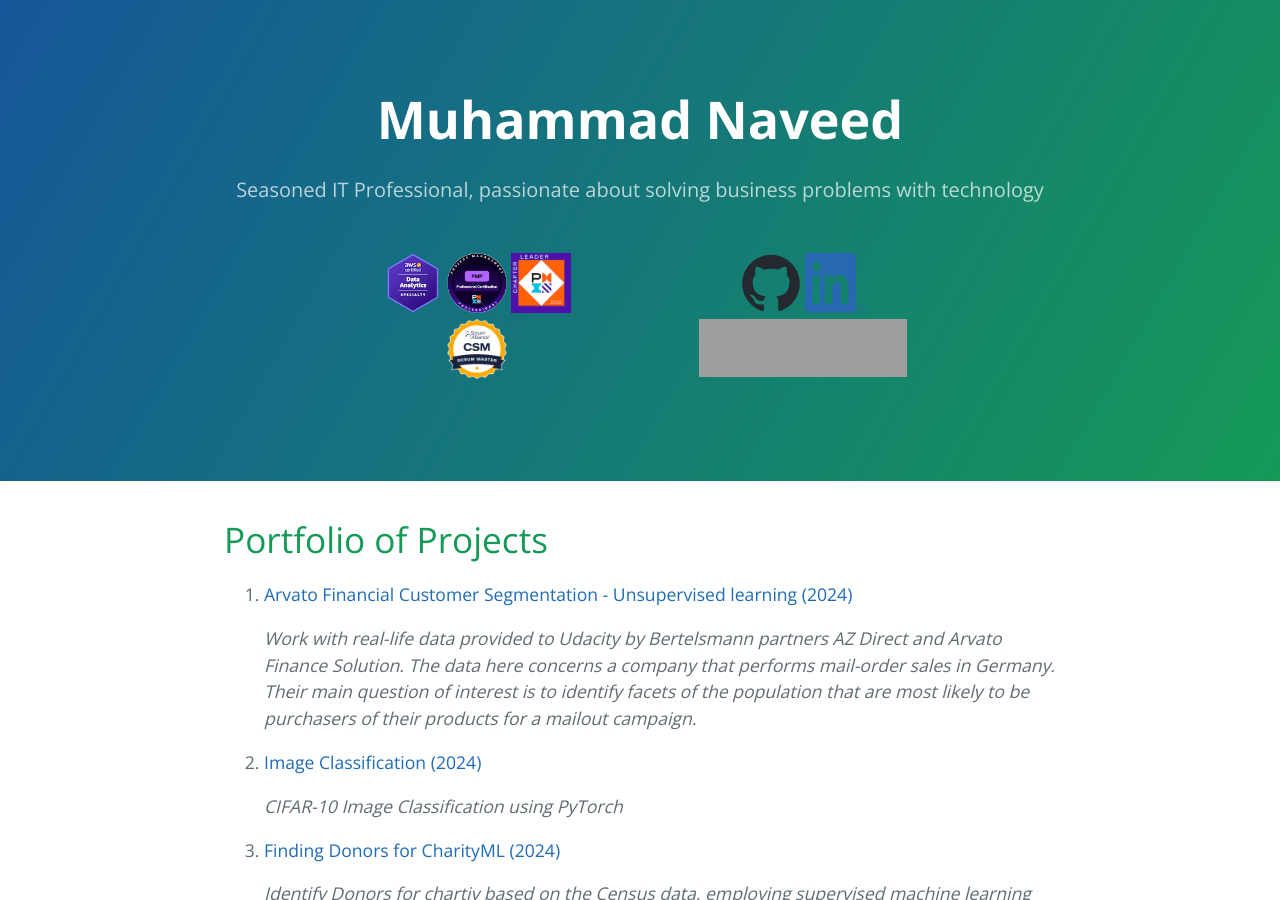
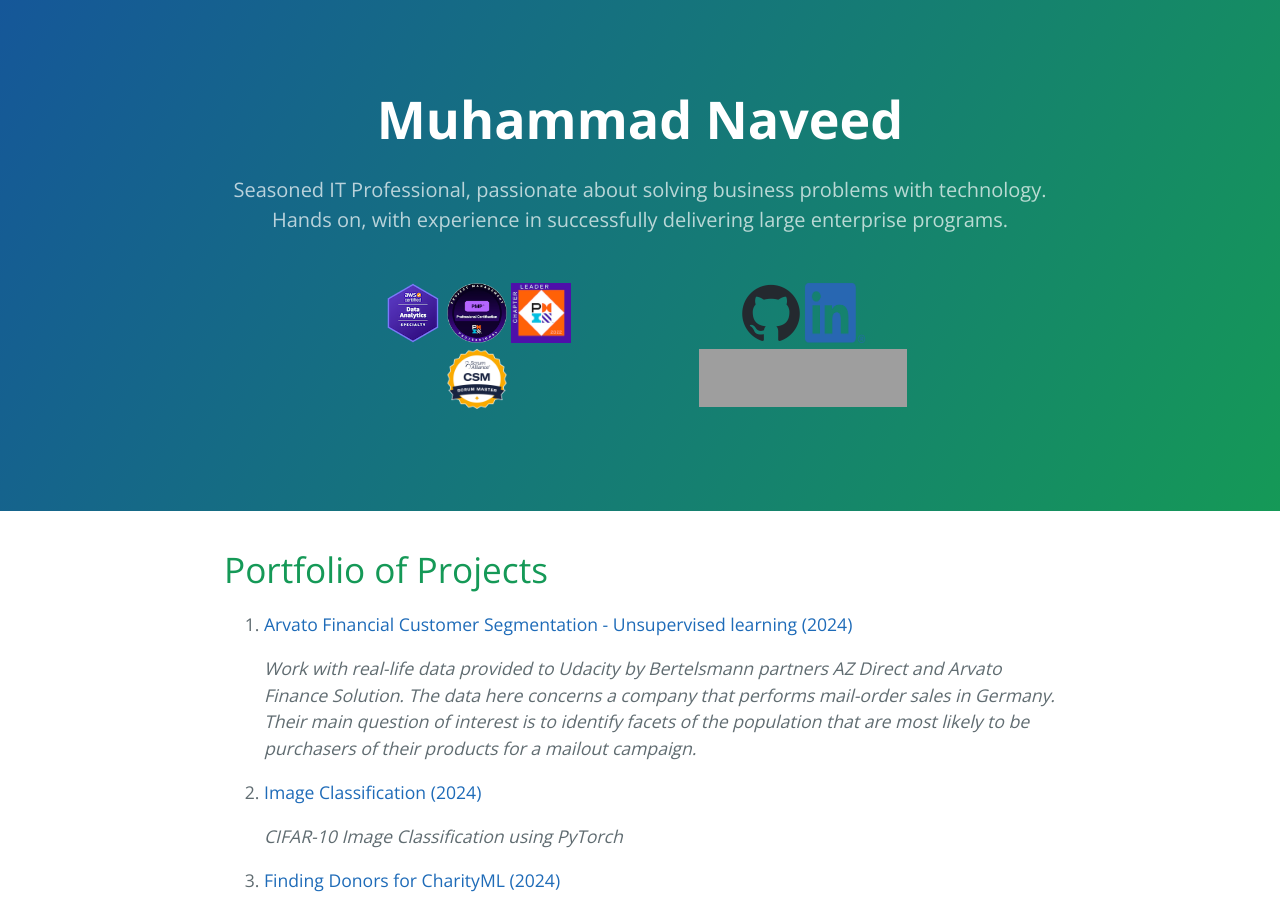
Before and after one commit to mdeevan/mdeevan.github.io, a Jekyll site: the page built from index.md, in a window 1280 px wide and 900 px high. Built offline with Jekyll 4.4.1, drawn with Linux system fonts in a browser that asks for light colours; our own code applies the rules of GitHub Pages for plain Markdown files; grey boxes are pictures that could not be loaded.

```diff
--- a/_config.yml
+++ b/_config.yml
@@ -1,5 +1,5 @@
 title: Muhammad Naveed
-description:  Seasoned IT Professional, passionate about solving business problems with technology
+description:  Seasoned IT Professional, passionate about solving business problems with technology. <br>Hands on, with experience in successfully delivering large enterprise programs.
 show_downloads: true
 google_analytics: G-Z5YQCY7KR6
 theme: jekyll-theme-cayman
```
Also changed, not shown: favicon.ico (added).
